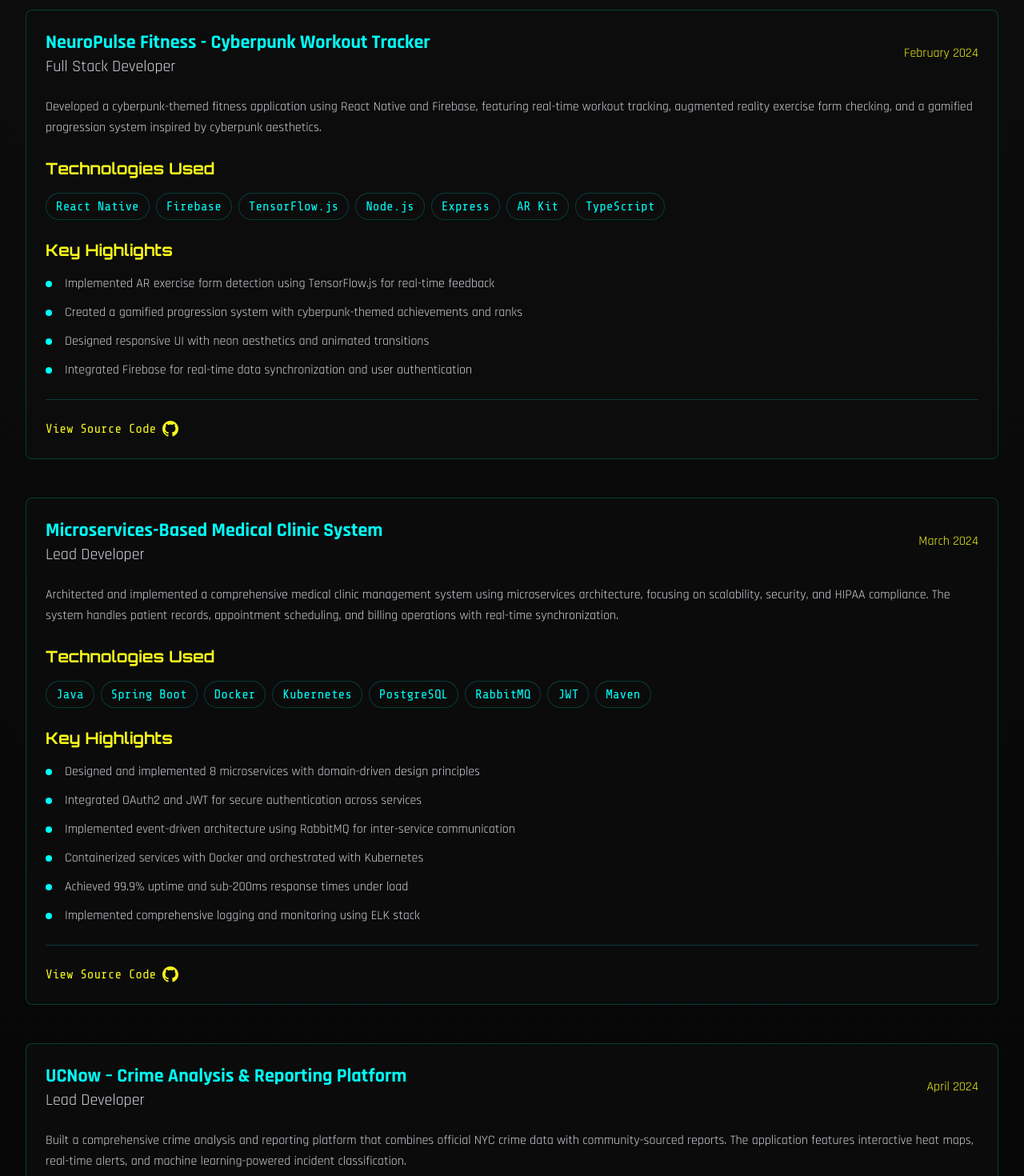
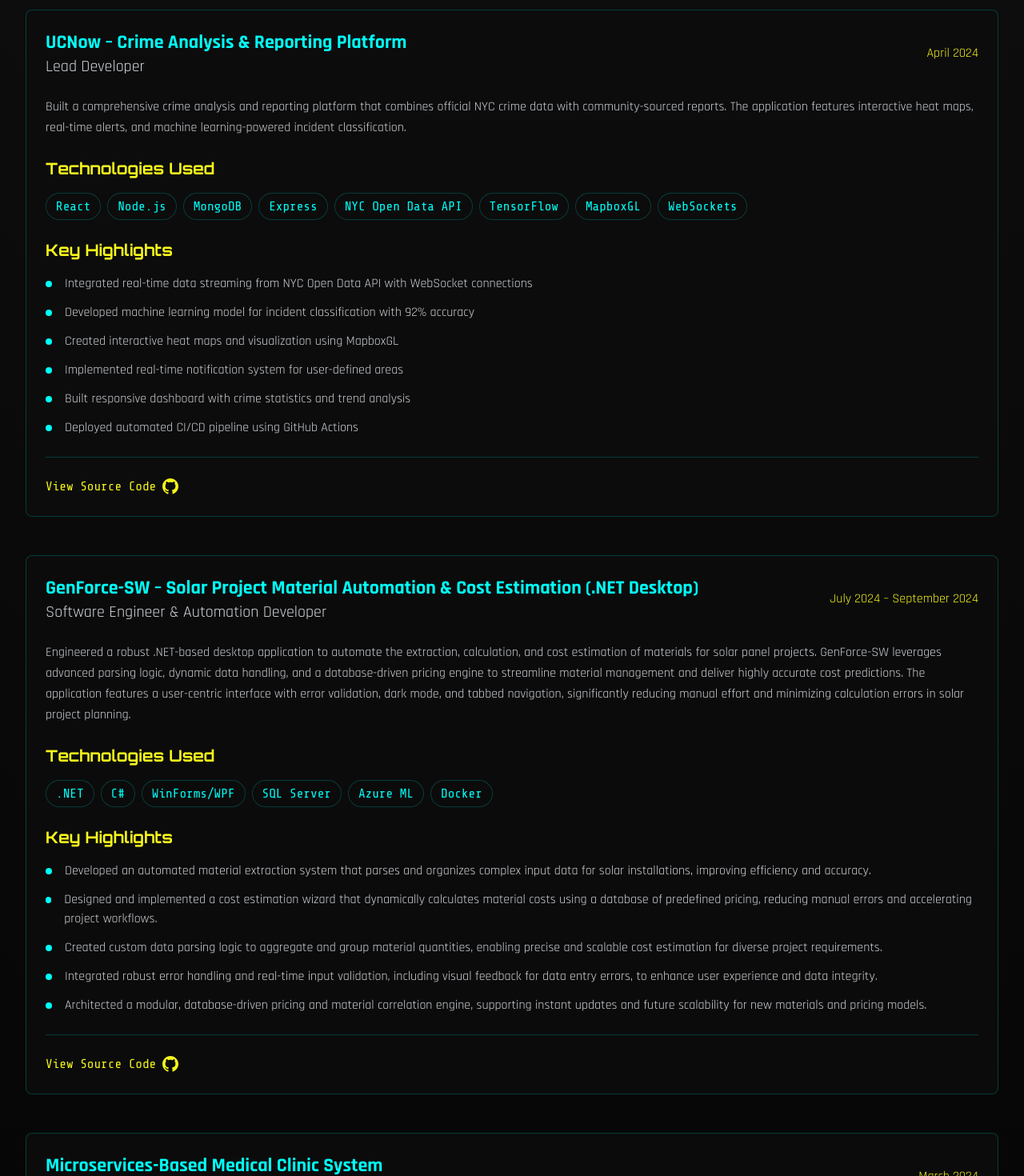
Before and after one commit to YuvanRen/Portfolio, a Next.js app: page /projects in a window 1280 px wide. Shown: the part 180-1650 px from the top of the page at 80% size. Built offline with nearby package versions, Linux system fonts and the light colour scheme.

Commit message:
Replace NeuroPulse Fitness with UCNow and add GenForce-SW project with detailed description. Update project links.

```diff
--- a/app/projects/page.tsx
+++ b/app/projects/page.tsx
@@ -3,18 +3,35 @@ import Navigation from '../components/Navigation';
 export default function Projects() {
   const projects = [
     {
-      title: "NeuroPulse Fitness - Cyberpunk Workout Tracker",
-      date: "February 2024",
-      role: "Full Stack Developer",
-      description: "Developed a cyberpunk-themed fitness application using React Native and Firebase, featuring real-time workout tracking, augmented reality exercise form checking, and a gamified progression system inspired by cyberpunk aesthetics.",
-      technologies: ["React Native", "Firebase", "TensorFlow.js", "Node.js", "Express", "AR Kit", "TypeScript"],
+      title: "UCNow – Crime Analysis & Reporting Platform",
+      date: "April 2024",
+      role: "Lead Developer",
+      description: "Built a comprehensive crime analysis and reporting platform that combines official NYC crime data with community-sourced reports. The application features interactive heat maps, real-time alerts, and machine learning-powered incident classification.",
+      technologies: ["React", "Node.js", "MongoDB", "Express", "NYC Open Data API", "TensorFlow", "MapboxGL", "WebSockets"],
       highlights: [
-        "Implemented AR exercise form detection using TensorFlow.js for real-time feedback",
-        "Created a gamified progression system with cyberpunk-themed achievements and ranks",
-        "Designed responsive UI with neon aesthetics and animated transitions",
-        "Integrated Firebase for real-time data synchronization and user authentication",
+        "Integrated real-time data streaming from NYC Open Data API with WebSocket connections",
+        "Developed machine learning model for incident classification with 92% accuracy",
+        "Created interactive heat maps and visualization using MapboxGL",
+        "Implemented real-time notification system for user-defined areas",
+        "Built responsive dashboard with crime statistics and trend analysis",
+        "Deployed automated CI/CD pipeline using GitHub Actions"
       ],
-      github: "https://github.com/YuvanRen/neuropulse-fitness"
+      github: "https://github.com/Ejinks2/CS546_Group36"
+    },
+    {
+      title: "GenForce-SW – Solar Project Material Automation & Cost Estimation (.NET Desktop)",
+      date: "July 2024 – September 2024",
+      role: "Software Engineer & Automation Developer",
+      description: "Engineered a robust .NET-based desktop application to automate the extraction, calculation, and cost estimation of materials for solar panel projects. GenForce-SW leverages advanced parsing logic, dynamic data handling, and a database-driven pricing engine to streamline material management and deliver highly accurate cost predictions. The application features a user-centric interface with error validation, dark mode, and tabbed navigation, significantly reducing manual effort and minimizing calculation errors in solar project planning.",
+      technologies: [".NET", "C#", "WinForms/WPF", "SQL Server", "Azure ML", "Docker"],
+      highlights: [
+        "Developed an automated material extraction system that parses and organizes complex input data for solar installations, improving efficiency and accuracy.",
+        "Designed and implemented a cost estimation wizard that dynamically calculates material costs using a database of predefined pricing, reducing manual errors and accelerating project workflows.",
+        "Created custom data parsing logic to aggregate and group material quantities, enabling precise and scalable cost estimation for diverse project requirements.",
+        "Integrated robust error handling and real-time input validation, including visual feedback for data entry errors, to enhance user experience and data integrity.",
+        "Architected a modular, database-driven pricing and material correlation engine, supporting instant updates and future scalability for new materials and pricing models."
+      ],
+      github: "https://github.com/YuvanRen/GenForce-SW"
     },
     {
       title: "Microservices-Based Medical Clinic System",
@@ -31,22 +48,6 @@ export default function Projects() {
         "Implemented comprehensive logging and monitoring using ELK stack"
       ],
       github: "https://github.com/YuvanRen/clinic-microservices"
-    },
-    {
-      title: "UCNow – Crime Analysis & Reporting Platform",
-      date: "April 2024",
-      role: "Lead Developer",
-      description: "Built a comprehensive crime analysis and reporting platform that combines official NYC crime data with community-sourced reports. The application features interactive heat maps, real-time alerts, and machine learning-powered incident classification.",
-      technologies: ["React", "Node.js", "MongoDB", "Express", "NYC Open Data API", "TensorFlow", "MapboxGL", "WebSockets"],
-      highlights: [
-        "Integrated real-time data streaming from NYC Open Data API with WebSocket connections",
-        "Developed machine learning model for incident classification with 92% accuracy",
-        "Created interactive heat maps and visualization using MapboxGL",
-        "Implemented real-time notification system for user-defined areas",
-        "Built responsive dashboard with crime statistics and trend analysis",
-        "Deployed automated CI/CD pipeline using GitHub Actions"
-      ],
-      github: "https://github.com/YuvanRen/ucnow-platform"
     },
     {
       title: "CyberKernel - Custom Linux Kernel Module",
```
